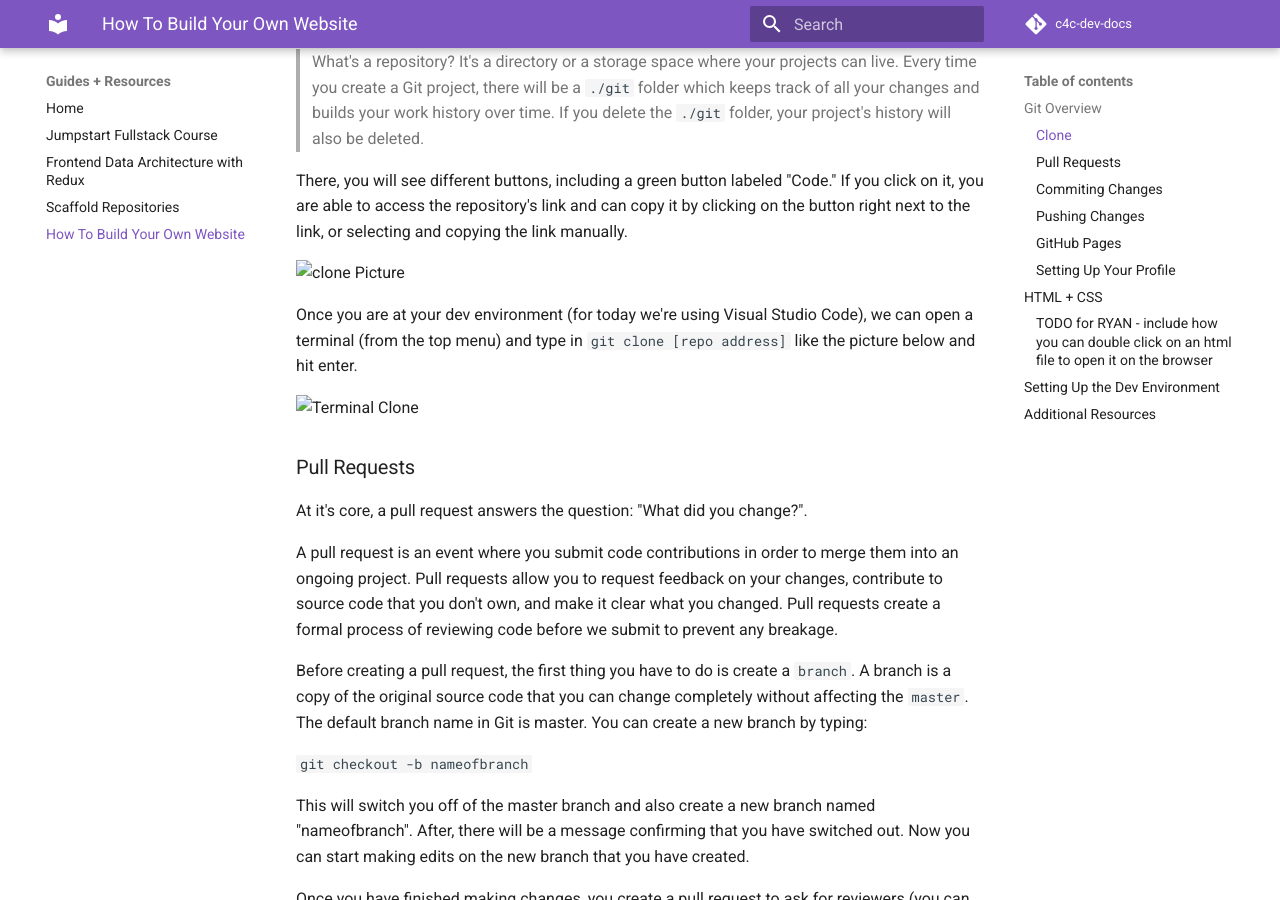
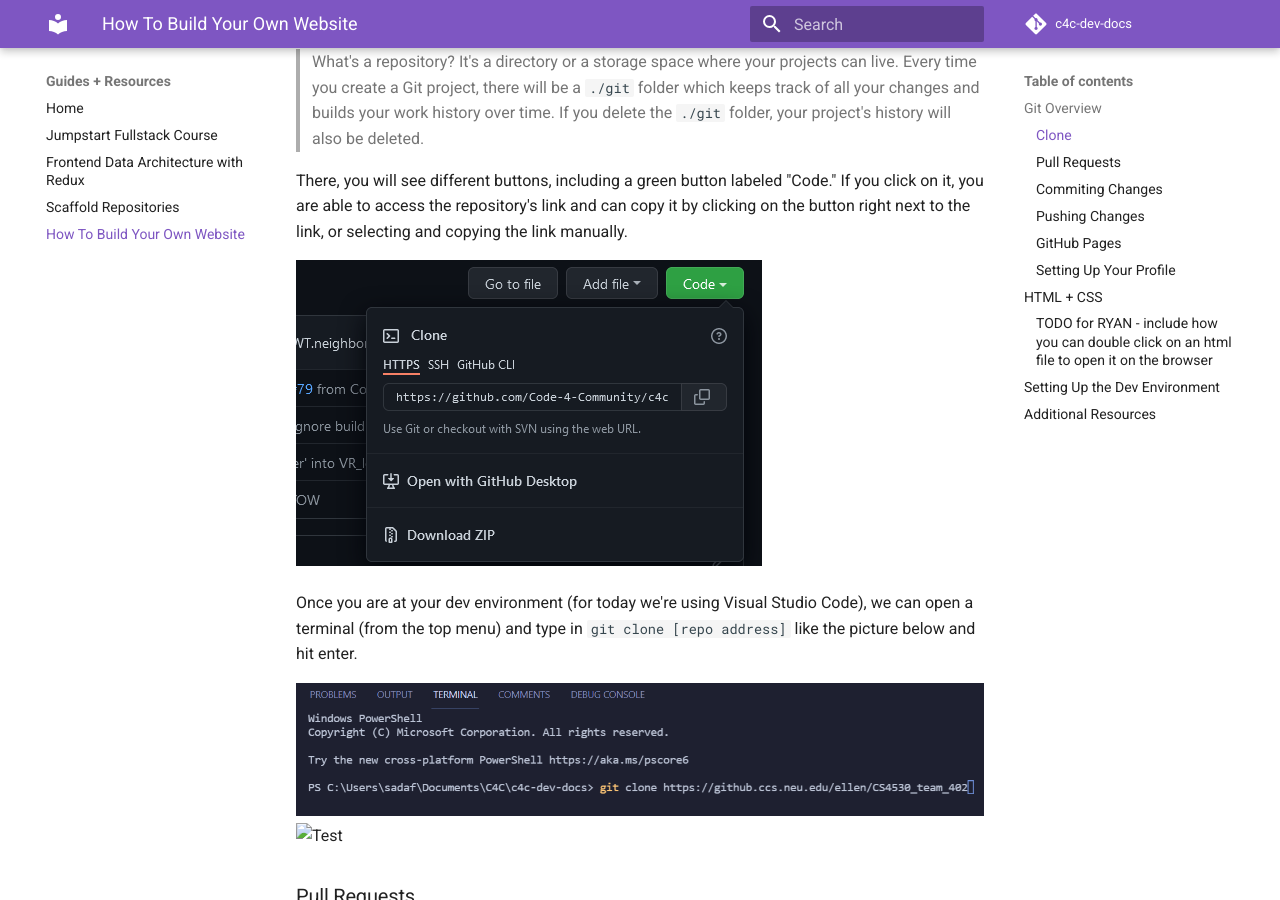
Before and after one commit to Code-4-Community/c4c-dev-docs, an MkDocs documentation site: the page built from docs/guides/website-tutorial.md, in a window 1280 px wide and 900 px high, scrolled down 441 px. Built offline with MkDocs 1.6.1 and Material for MkDocs 9.7.7, drawn with Linux system fonts in a browser that asks for light colours; comment, search, counter and statistics services are not loaded.

Commit message:
Fixed slashes

```diff
--- a/docs/guides/website-tutorial.md
+++ b/docs/guides/website-tutorial.md
@@ -11,11 +11,12 @@
 
 There, you will see different buttons, including a green button labeled "Code." If you click on it, you are able to access the repository's link and can copy it by clicking on the button right next to the link, or selecting and copying the link manually.
 
-![clone Picture](..\img\clonepic.png)
+![clone Picture](../img/clonepic.png)
 
 Once you are at your dev environment (for today we're using Visual Studio Code), we can open a terminal (from the top menu) and type in `git clone [repo address]` like the picture below and hit enter.
 
-![Terminal Clone](..\img\terminalclone.png)
+![Terminal Clone](../img/terminalclone.png)
+<img src="..\img\terminalclone.png" alt="Test"></img>
 
 ### Pull Requests
 
@@ -72,7 +73,7 @@
 1. Add CNAME record to your repository. It will look something like [this](https://github.com/florisdobber/florisdobber/blob/master/CNAME).
 2. Change your DNS settings by adding custom records. This works differently depending on who hosts your domain. See below for an example of the settings for GitHub. The only thing you have to change is the host names.
 
-![DNS Settings](..\img\dns_settings.png)
+![DNS Settings](../img/dns_settings.png)
 
 
 ### Setting Up Your Profile
```
